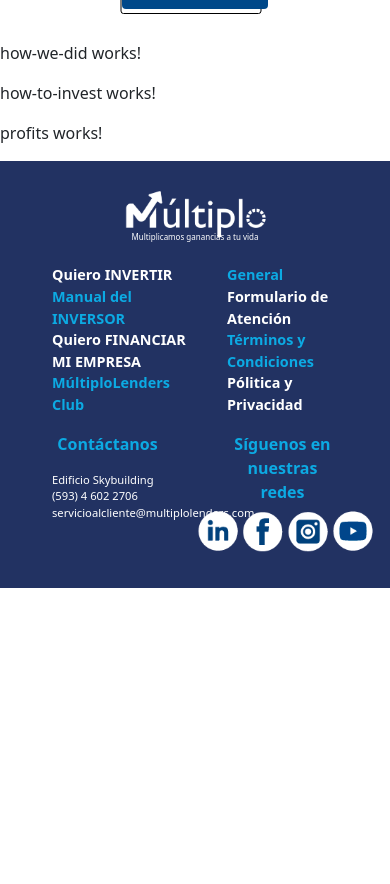
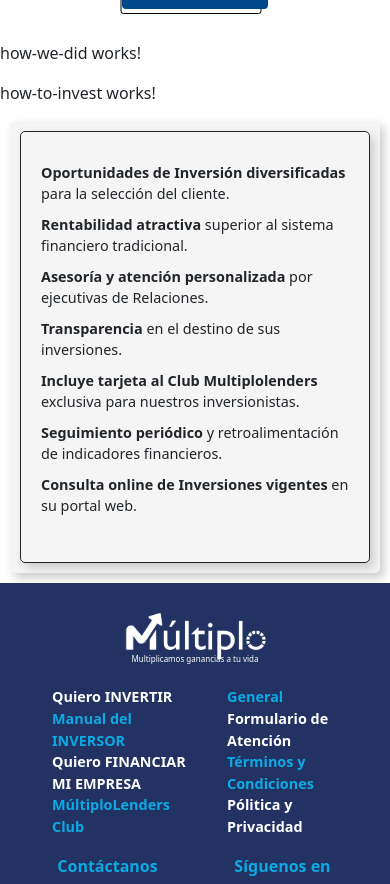
Before and after one commit to FedeRacun/multiplo.landing, an Angular app: page / in a window 390 px wide. Shown: the part 1326-2210 px from the top of the page. Before the commit the page ends 1914 px from the top, so only its background shows below. Built offline with nearby package versions, Linux system fonts and the light colour scheme; a web font is replaced by a local one.

Commit message:
basic profit ready

```diff
--- a/src/app/views/profits/profits.component.css
+++ b/src/app/views/profits/profits.component.css
@@ -0,0 +1,41 @@
+/* Resolucion Mobile */
+@media (max-width: 480px) {
+    .profitContainer{
+        width: 100vw;
+    }
+
+    .profitCard{
+        background-color: #f5f5f5;
+        margin: 10px;
+        padding: 10px;
+        border-radius: 5px;
+        box-shadow: 4px 5px 10px #ccc;
+    }
+
+    .profitSquare{
+        padding: 20px;
+        border-radius: 5px;
+        border-color: linear-gradient(to right, #0caae3 0%,#004889 100%);
+        border-width: 1px;
+        border-style: solid;
+        box-shadow: 4px 5px 10px #ccc;
+        display: flex;
+        justify-content: center;
+        align-items: center;
+    }
+
+    .profitSquare >ul{
+        padding: 0px;
+        list-style: none;
+    }
+
+    .profitSquare >ul >li {
+        margin: 10px 0;
+        line-height: 20px;
+    }
+
+    .profitSquare >ul >li >span{
+        font-size: 0.9rem;
+    }
+
+}
--- a/src/app/views/profits/profits.component.html
+++ b/src/app/views/profits/profits.component.html
@@ -1 +1,50 @@
-<p>profits works!</p>
+<div class="profitContainer">
+  <div class="profitCard">
+    <div class="profitSquare">
+      <ul>
+        <li>
+          <span
+            ><strong>Oportunidades de Inversión diversificadas</strong> para la
+            selección del cliente.</span
+          >
+        </li>
+        <li>
+          <span
+            ><strong>Rentabilidad atractiva</strong> superior al sistema
+            financiero tradicional.</span
+          >
+        </li>
+        <li>
+          <span
+            ><strong>Asesoría y atención personalizada</strong> por ejecutivas
+            de Relaciones.</span
+          >
+        </li>
+        <li>
+          <span
+            ><strong>Transparencia</strong> en el destino de sus
+            inversiones.</span
+          >
+        </li>
+        <li>
+          <span
+            ><strong>Incluye tarjeta al Club Multiplolenders</strong> exclusiva
+            para nuestros inversionistas.</span
+          >
+        </li>
+        <li>
+          <span
+            ><strong>Seguimiento periódico</strong> y retroalimentación de
+            indicadores financieros.</span
+          >
+        </li>
+        <li>
+          <span
+            ><strong>Consulta online de Inversiones vigentes</strong> en su
+            portal web.</span
+          >
+        </li>
+      </ul>
+    </div>
+  </div>
+</div>
```
